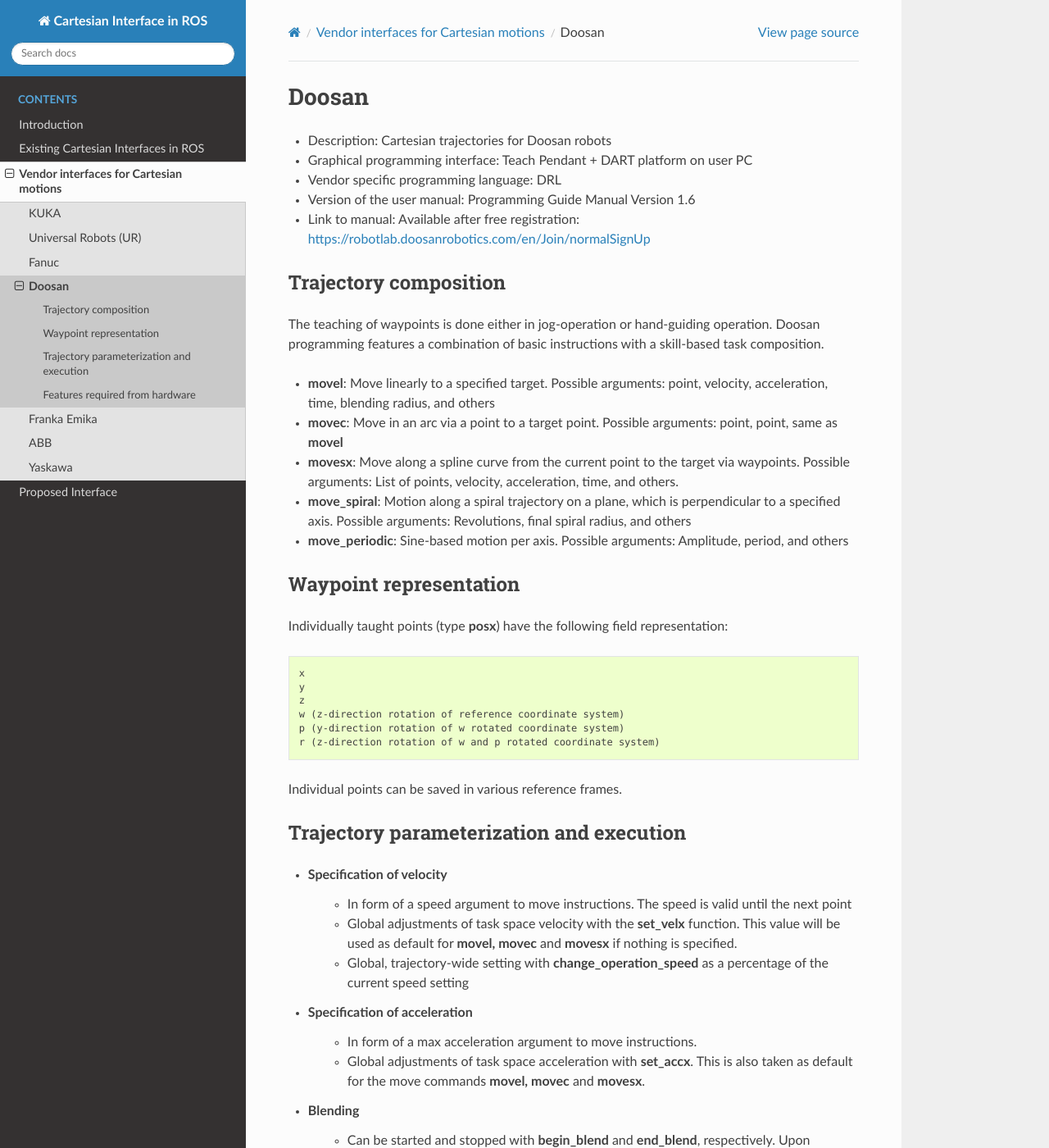
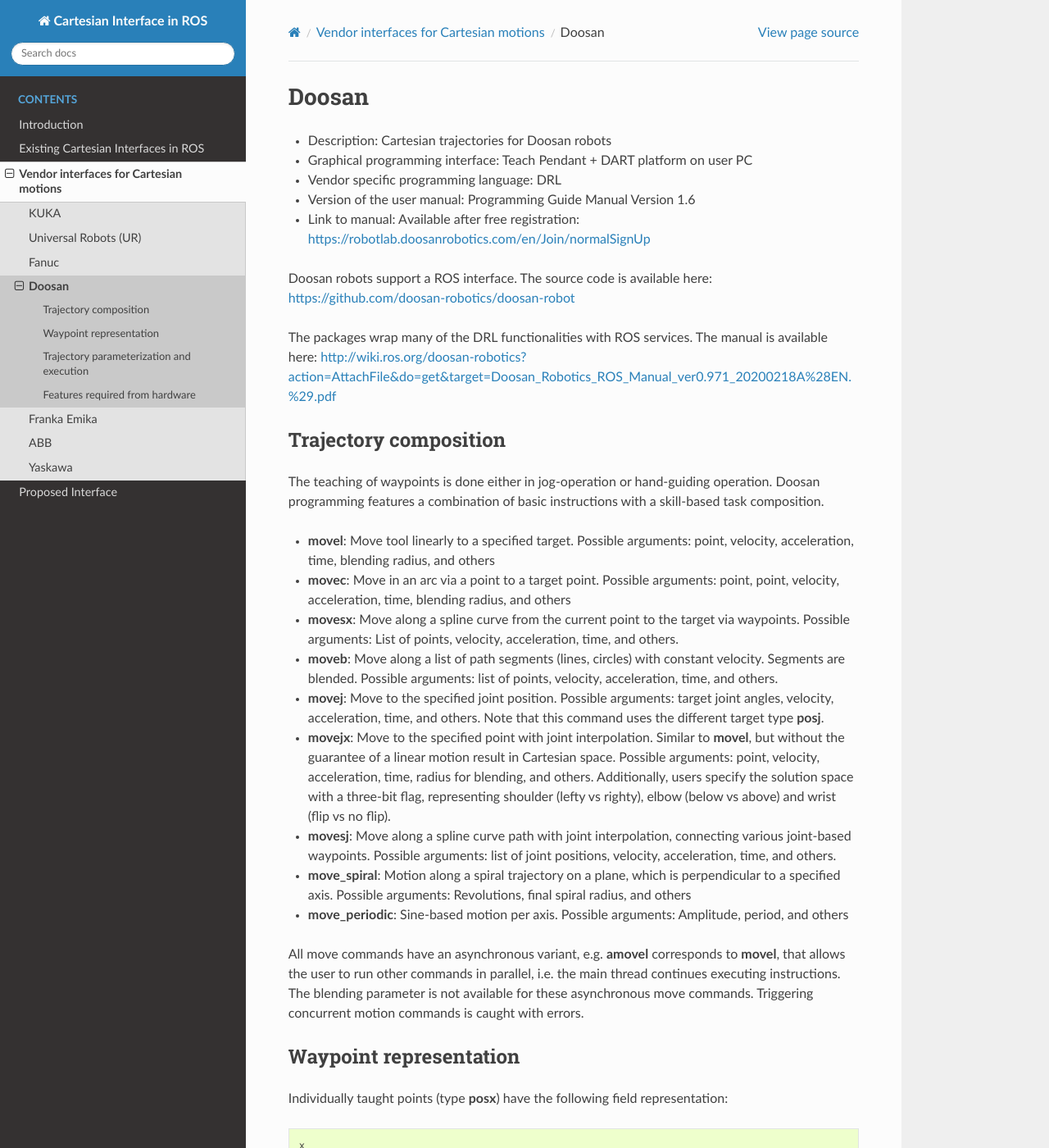
Before and after one commit to fzi-forschungszentrum-informatik/fzi_robot_interface_proposal, a Sphinx documentation site: the page built from source/industry/Doosan.rst, in a window 1280 px wide and 1400 px high. Shown: the whole window at 82% size. Built offline with Sphinx 7.4.7 and the Read the Docs theme 2.0.0, drawn with Linux system fonts in a browser that asks for light colours; some of the changed text lies outside the part shown.

Commit message:
Doosan interface proofreading

```diff
--- a/source/industry/Doosan.rst
+++ b/source/industry/Doosan.rst
@@ -6,21 +6,52 @@ Doosan
 * Version of the user manual: Programming Guide Manual Version 1.6
 * Link to manual: Available after free registration: https://robotlab.doosanrobotics.com/en/Join/normalSignUp
 
+Doosan robots support a ROS interface.
+The source code is available here: https://github.com/doosan-robotics/doosan-robot
+
+The packages wrap many of the DRL functionalities with ROS services.
+The manual is available here: http://wiki.ros.org/doosan-robotics?action=AttachFile&do=get&target=Doosan_Robotics_ROS_Manual_ver0.971_20200218A%28EN.%29.pdf
+
 Trajectory composition
 ----------------------
 The teaching of waypoints is done either in jog-operation or hand-guiding operation.
 Doosan programming features a combination of basic instructions with a skill-based task composition.
 
 
-* **movel**: Move linearly to a specified target. Possible arguments: point, velocity, acceleration, time, blending radius, and others
+* **movel**: Move tool linearly to a specified target. Possible arguments: point, velocity, acceleration, time, blending radius, and others
 
-* **movec**: Move in an arc via a point to a target point. Possible arguments: point, point, same as **movel**
+* **movec**: Move in an arc via a point to a target point. Possible arguments:
+  point, point, velocity, acceleration, time, blending radius, and others
 
 * **movesx**: Move along a spline curve from the current point to the target via waypoints. Possible arguments: List of points, velocity, acceleration, time, and others.
+
+* **moveb**: Move along a list of path segments (lines, circles) with constant
+  velocity. Segments are blended. Possible arguments: list of points, velocity,
+  acceleration, time, and others.
+
+* **movej**: Move to the specified joint position. Possible arguments: target
+  joint angles, velocity, acceleration, time, and others. Note that this command uses the different target type **posj**.
+
+* **movejx**: Move to the specified point with joint interpolation. Similar to
+  **movel**, but without the guarantee of a linear motion result in Cartesian
+  space. Possible arguments: point, velocity, acceleration, time, radius for
+  blending, and others. Additionally, users specify the solution space with a
+  three-bit flag, representing shoulder (lefty vs righty), elbow (below vs
+  above) and wrist (flip vs no flip).
+
+* **movesj**: Move along a spline curve path with joint interpolation,
+  connecting various joint-based waypoints. Possible arguments: list of joint
+  positions, velocity, acceleration, time, and others.
 
 * **move_spiral**: Motion along a spiral trajectory on a plane, which is perpendicular to a specified axis. Possible arguments: Revolutions, final spiral radius, and others
 
 * **move_periodic**: Sine-based motion per axis. Possible arguments: Amplitude, period, and others
+
+All move commands have an asynchronous variant, e.g. **amovel** corresponds to
+**movel**, that allows the user to run other commands in parallel, i.e. the
+main thread continues executing instructions. The blending parameter is not
+available for these asynchronous move commands. Triggering concurrent motion
+commands is caught with errors.
 
 Waypoint representation
 -----------------------
@@ -63,6 +94,7 @@ Trajectory parameterization and execution
 
 * Parallel IO operations
    - I/O operations are managed independently of trajectory execution
+   - Users can trigger them e.g. with the asynchronous move instructions for individual segments.
 
 * Online (real-time) trajectory modifications
    - Supports compliant trajectory execution, in which preference is given to
```
